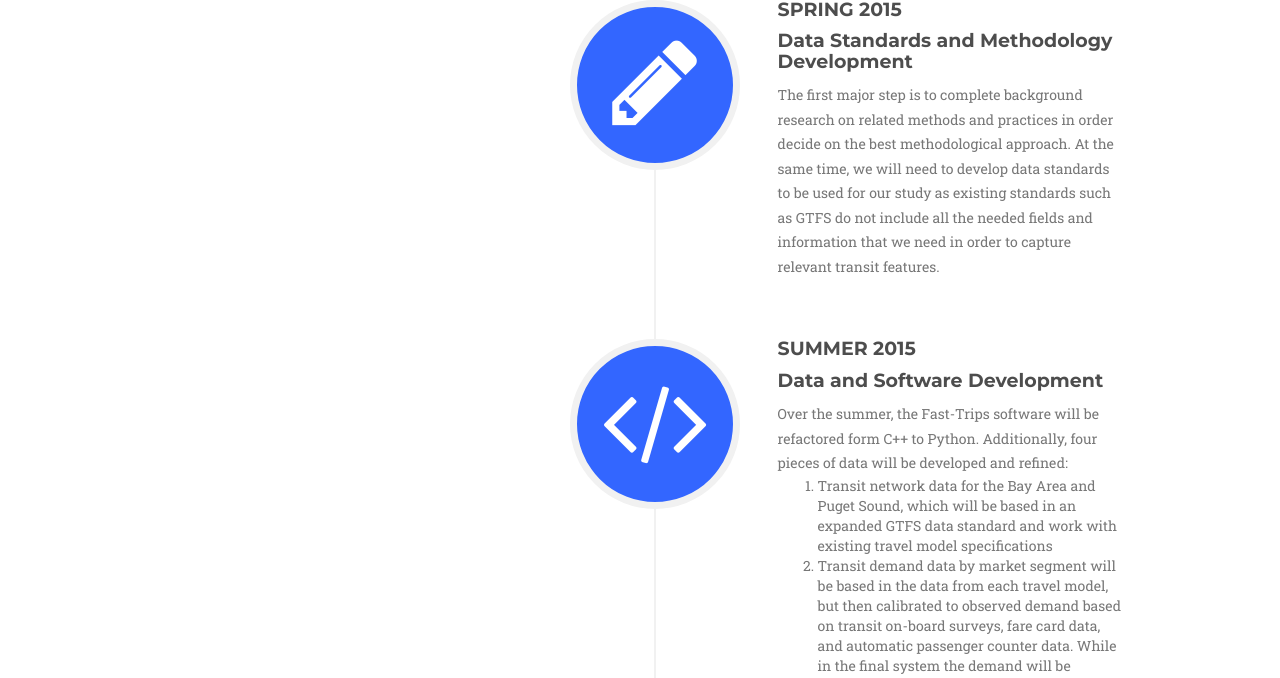
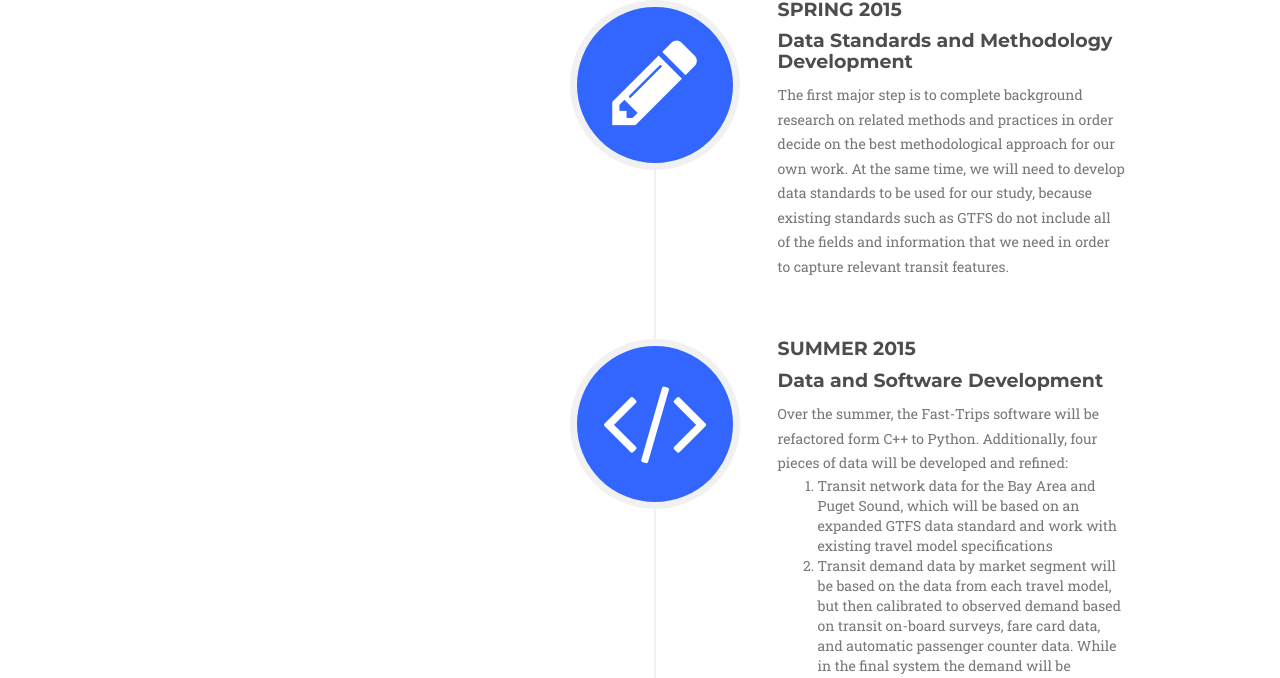
Before and after one commit to BayAreaMetro/fast-trips-project, a Jekyll site: the page built from bigpicture/index.html, in a window 1280 px wide and 1400 px high, scrolled down 1643 px. Shown: the part 175-853 px from the top of the window. Built offline with Jekyll 4.4.1, drawn with Linux system fonts in a browser that asks for light colours; some web fonts are replaced; some of the changed text lies outside the part shown.

Commit message:
Edited free text for clarity, typos, etc.

```diff
--- a/bigpicture/index.html
+++ b/bigpicture/index.html
@@ -19,17 +19,17 @@
                             </div>
                             <div class="timeline-panel">
                                 <div class="timeline-heading">
-                                    <h4 class="subheading">Persistant struggles with transit service quality and overcrowding</h4>
+                                    <h4 class="subheading">Persistent struggles with transit service quality and overcrowding</h4>
                                 </div>
                                 <div class="timeline-body">
-                                    <p class="text-muted">For over the past decade, many
+                                    <p class="text-muted">For more than a decade, many
                                         urban transit systems have struggled to meet their service standards
-                                        for both reliability and capacity provision.  San Francisco's Muni system's
-                                        official reporting states that
+                                        for both reliability and capacity provision.  For example, San Francisco's Muni system is
+                                        quite crowded, with official reports showing that
                                         <a href="http://www.sfmta.com/sites/default/files/FY11-FY12ServiceStandardsFINAL.pdf">
                                         over 5% of peak period travel happens on transit lines
-                                        that are over 125% of their peak load capacity.</a>  The feeling for the passenger
-                                        is exacerbated by the unevenness of the vehicle arrivals as <a href="http://www.sfmta.com/sites/default/files/reports/2015/Strategic%20Plan%20Metrics%20Report%20-%20April%202015%20FINAL.pdf">
+                                        that are over 125% of their peak load capacity.</a>  The passenger experience
+                                        is further degraded by the unevenness of the vehicle arrivals as <a href="http://www.sfmta.com/sites/default/files/reports/2015/Strategic%20Plan%20Metrics%20Report%20-%20April%202015%20FINAL.pdf">
                                         only 6 out of 10 arrive within a few minutes of their scheduled headway </a>.
                                         As a result, people are turned away from traveling on
                                         transit and on to congested roadways both because they cannot physically get on and
@@ -118,9 +118,9 @@
                                 </div>
                                 <div class="timeline-body">
                                     <p class="text-muted">The first major step is to complete background research on
-                                    related methods and practices in order decide on the best methodological approach.
-                                    At the same time, we will need to develop data standards to be used for our study
-                                    as existing standards such as GTFS do not include all the needed fields and information
+                                    related methods and practices in order decide on the best methodological approach for our own work.
+                                    At the same time, we will need to develop data standards to be used for our study,
+                                    because existing standards such as GTFS do not include all of the fields and information
                                     that we need in order to capture relevant transit features.
                                     </p>
                                 </div>
@@ -139,8 +139,8 @@
                                     <p class="text-muted">
                                     Over the summer, the Fast-Trips software will be refactored form C++ to Python.  Additionally, four pieces of data will be developed and refined:
                                     <ol  class="text-muted">
-                                     <li>Transit network data for the Bay Area and Puget Sound, which will be based in an expanded GTFS data standard and work with existing travel model specifications</li>
-                                     <li>Transit demand data by market segment will be based in the data from each travel model, but then calibrated to observed demand based on transit on-board surveys, fare card data, and automatic passenger counter data.  While in the final system the demand will be endogenous, this observed demand will be necessary to ensuring the model is appropriately calibrated and validated to existing conditions</li>
+                                     <li>Transit network data for the Bay Area and Puget Sound, which will be based on an expanded GTFS data standard and work with existing travel model specifications</li>
+                                     <li>Transit demand data by market segment will be based on the data from each travel model, but then calibrated to observed demand based on transit on-board surveys, fare card data, and automatic passenger counter data.  While in the final system the demand will be endogenous, this observed demand will be necessary to ensuring the model is appropriately calibrated and validated to existing conditions</li>
                                      <li>Transit route data by market segment will be processed from GPS data to match the transit network data and used to estimate the route choice models in the fall</li>
                                      <li>Transit performance data such as travel times and reliability will be processed from raw automatic passenger counter and vehicle location data in order to compare the Fast-Trips simulation to reality </li>
                                     </ol>
```
